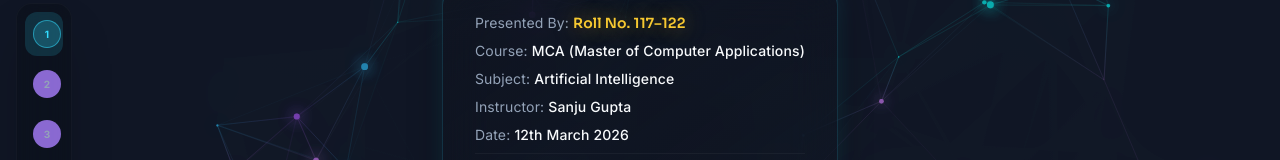
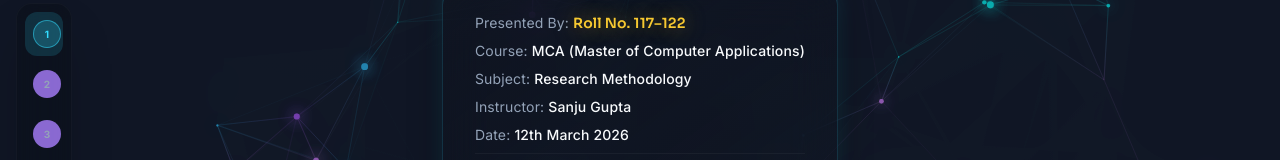
Before and after one commit to ramakrishnanyadav/NLP-PRESENTATION, a React (Vite) app: page / in a window 1280 px wide. Shown: the part 397-557 px from the top of the page. Built offline with nearby package versions, Linux system fonts and the light colour scheme; the HTML template or start-up script is replaced by a standard one.

Commit message:
chore: update subject to Research Methodology

```diff
--- a/src/components/slides/Slide1.tsx
+++ b/src/components/slides/Slide1.tsx
@@ -56,7 +56,7 @@ export const Slide1 = () => {
             </p>
             <p className="text-sm text-foreground/80">
               <span className="text-muted-foreground">Subject:</span>{" "}
-              <span className="font-medium text-foreground">Artificial Intelligence</span>
+              <span className="font-medium text-foreground">Research Methodology</span>
             </p>
             <p className="text-sm text-foreground/80">
               <span className="text-muted-foreground">Instructor:</span>{" "}
```
